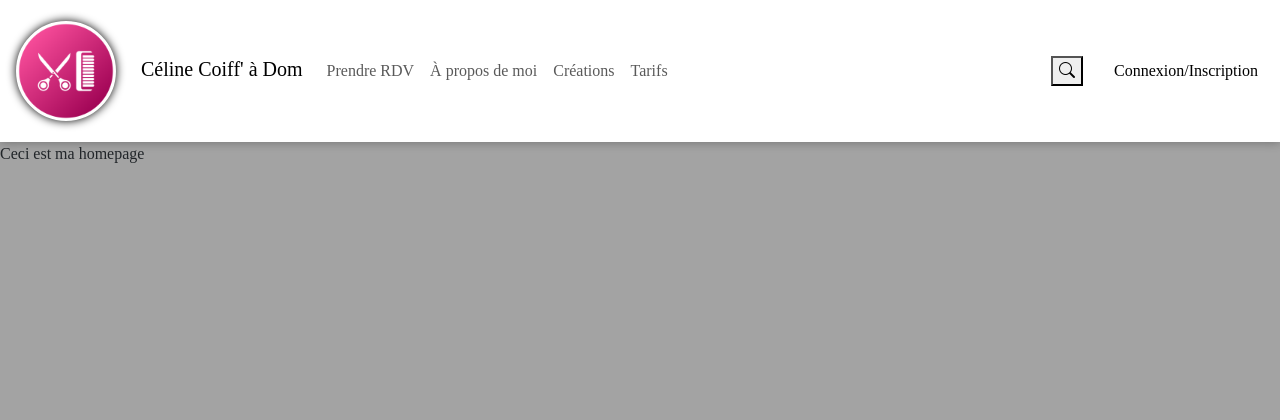
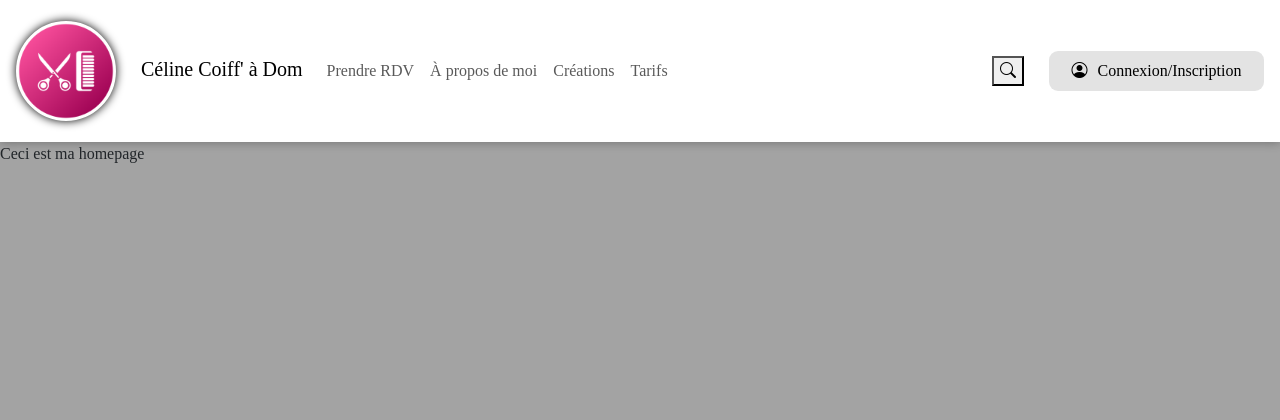
Before and after one commit to Julien-Vauclin/Coiffadom, a PHP site: page /views/home.php in a window 1280 px wide. Shown: the top 420 px of the page. Run offline with PHP 8.4, Linux system fonts and the light colour scheme; data that the repository does not hold is empty.

Commit message:
logo mon compte

```diff
--- a/assets/css/style.css
+++ b/assets/css/style.css
@@ -59,8 +59,11 @@ body{
 }
 /* Bouton connexion/inscription */
 .connexion{
+    width: 215px;
+    height: 40px;
     border: none;
-    background-color:transparent;
+    border-radius: 9px;
+    background-color:rgba(0, 0, 0, 0.11);
     margin-left: 25px;
 }
 /* FOOTER */
@@ -218,6 +221,13 @@ body{
     transition: 0.4s;
     margin-bottom: 80px;
 }
+.login-connexion-button:hover{
+    background-color: rgb(33, 126, 247);
+    color: white;
+    transition: 0.4s;
+    width: 190px;
+    height: 60px;
+}
 /* Bouton Inscription */
 .login-signup-button{
     background-color: #E33B89;
@@ -229,8 +239,18 @@ body{
     font-size: 20px;
     transition: 0.4s;
 }
+.login-signup-button:hover{
+    background-color: rgb(33, 126, 247);
+    color: white;
+    transition: 0.4s;
+    width: 190px;
+    height: 60px;
+}
 /* Pas de compte */
 .noaccount{
-margin-top: 10px;
-text-decoration: none;
+    margin-top: 10px;
+    text-decoration: none;
 }
+.bi-person-circle{
+    margin-right: 10px;
+}
--- a/controllers/controller-login.php
+++ b/controllers/controller-login.php
@@ -22,7 +22,7 @@ if ($_SERVER['REQUEST_METHOD'] == 'POST') {
                 $_SESSION['user'] = $result;
                 unset($_SESSION['user']['password']);
                 //On redirige vers la page d'accueil
-                header('Location: ../controllers/controller-home.php');
+                header('Location:../controllers/controller-home.php');
                 exit();
             } else if ($password == "") {
                 $msgMdp = "<p class='invalid'>Veuillez entrer un mot de passe.</p>";
--- a/views/components/navbar.php
+++ b/views/components/navbar.php
@@ -54,7 +54,7 @@
             </div>
             <!-- Bouton Connexion/Inscription -->
             <a href="../../../Coiffadom/controllers/controller-login.php">
-                <button class="connexion">Connexion/Inscription</button>
+                <button class="connexion"><span class="bi bi-person-circle"></span>Connexion/Inscription</button>
             </a>
         </div>
     </nav>
--- a/views/home.php
+++ b/views/home.php
@@ -1,4 +1,6 @@
 <?php include "components/head.php" ?>
 <?php include "components/navbar.php" ?>
 <p>Ceci est ma homepage</p>
+<p class="jaja" name="jaja" id="jaja"></p>
+<?php echo $_POST['mail'] ?>
 <?php include "components/footer.php" ?>
```
